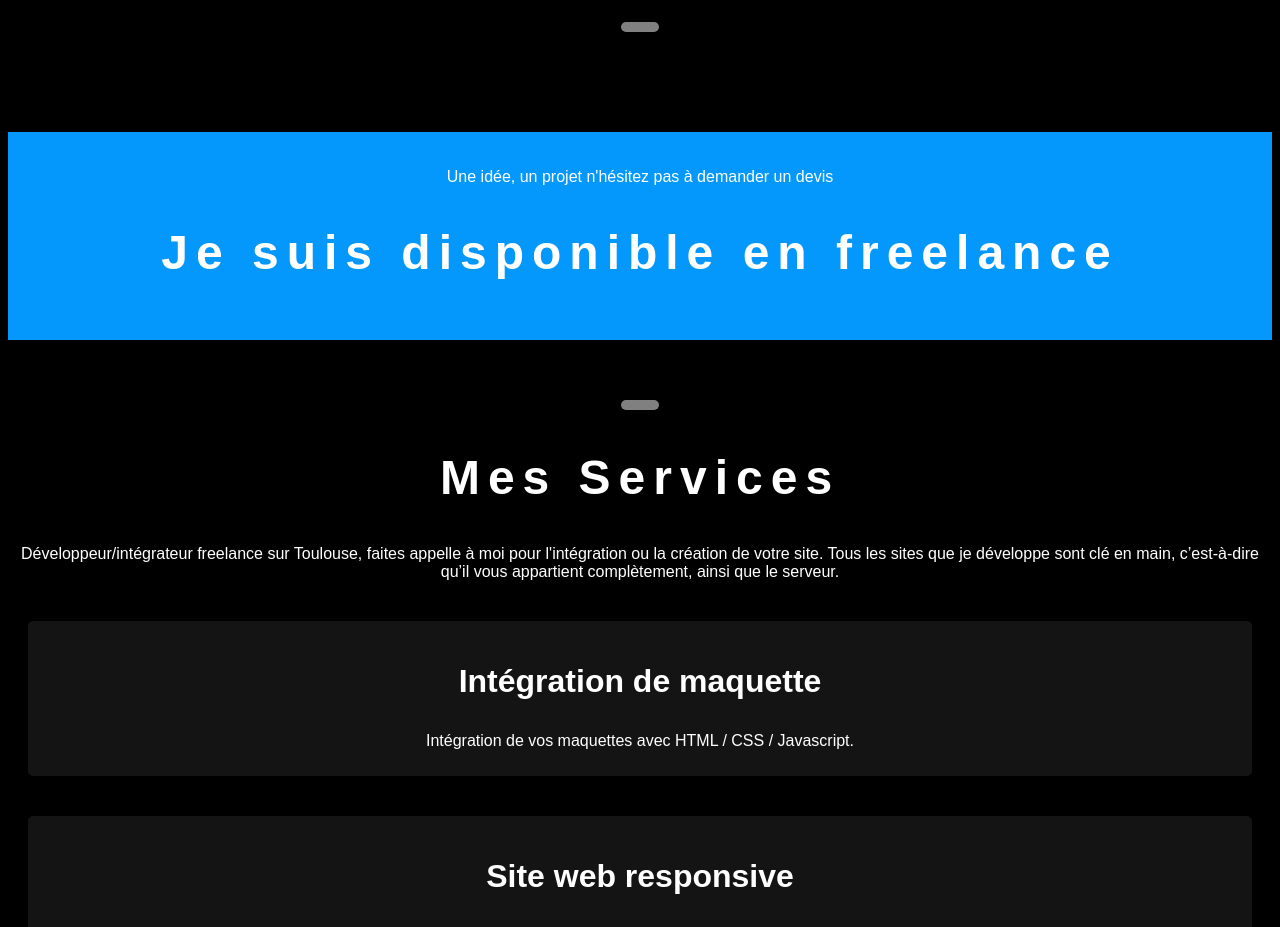
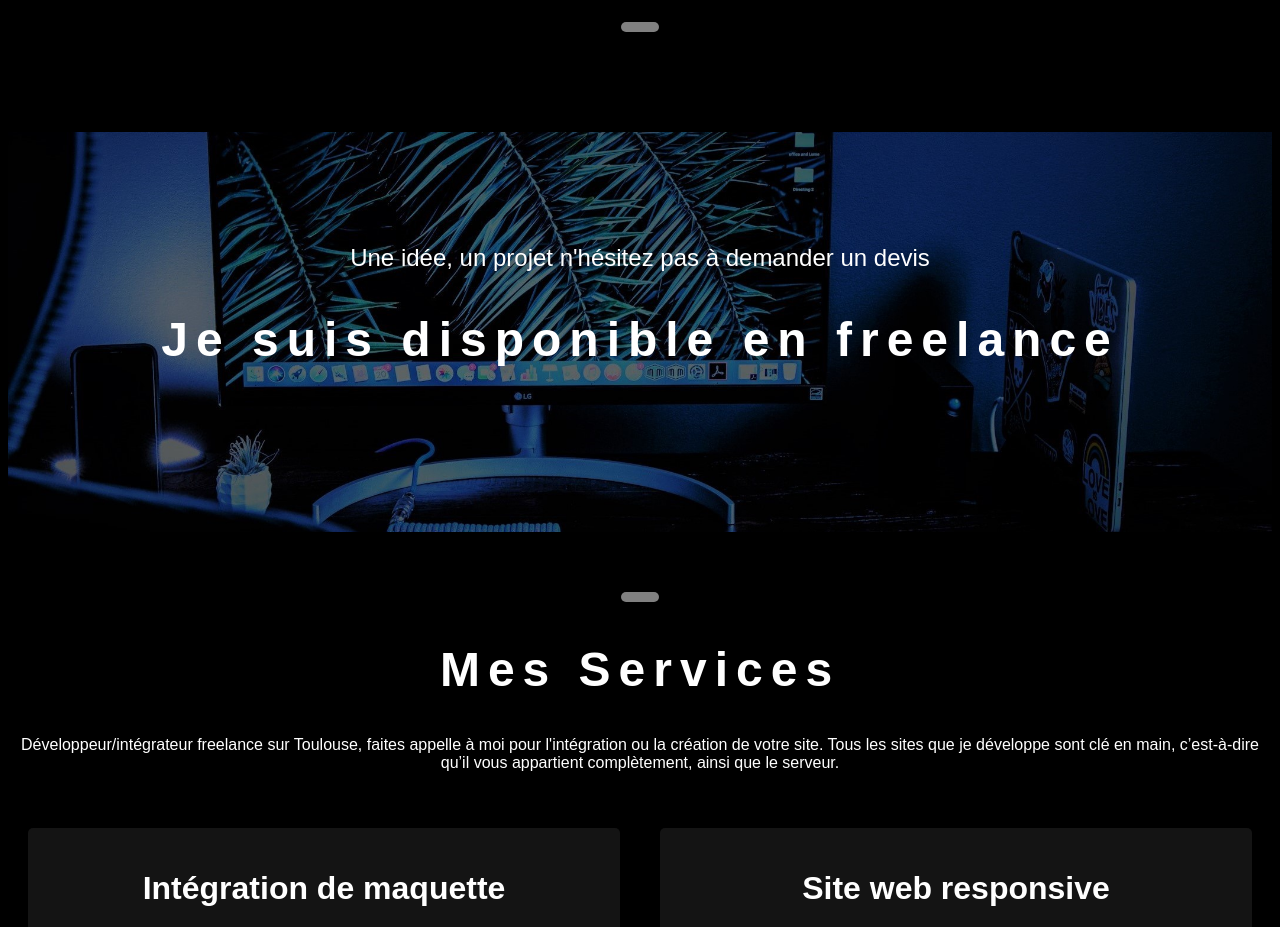
Before and after one commit to EUrru31/portfolio, a Vue app: page / in a window 1280 px wide. Shown: the part 2940-3867 px from the top of the page. Built offline with nearby package versions, Linux system fonts and the light colour scheme.

Commit message:
Services mediaqueries

```diff
--- a/src/components/Service.vue
+++ b/src/components/Service.vue
@@ -64,4 +64,28 @@ export default {
     margin-left: 20px;
     margin-right: 20px;
 }
+@media screen and (min-width: 1025px) {
+    .banniere {
+        background-image: url("../assets/banniere1.jpg");
+        height: 400px;
+        overflow: hidden;
+        text-align: center;
+        background-size: cover;
+        background-position: center;
+        background-repeat: no-repeat;
+        margin-top: 60px;
+        padding-top: 7%;
+        font-size: 1.5rem;
+    }
+    img {
+        width: 80%;
+    }
+    .servicesList {
+        display: flex;
+        flex-direction: row;
+    }
+    .service {
+        width: 50%;
+    }
+}
 </style>
```
